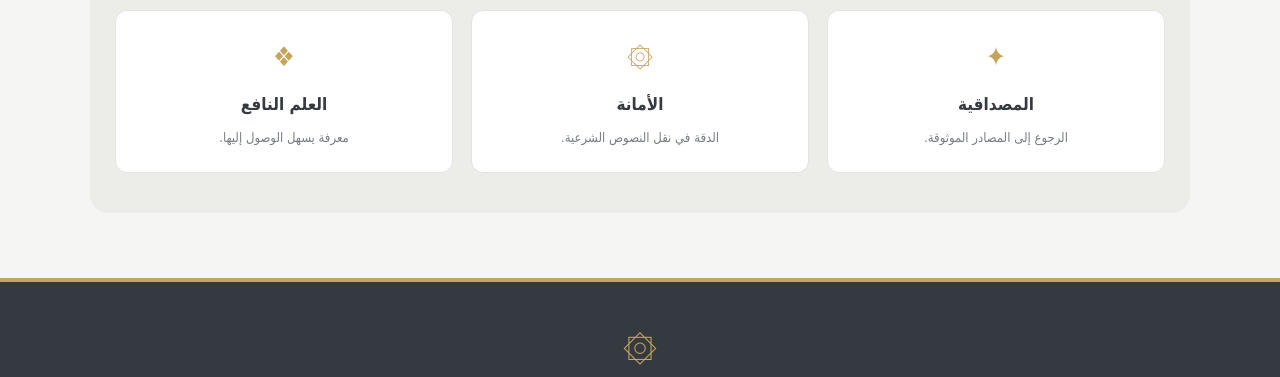
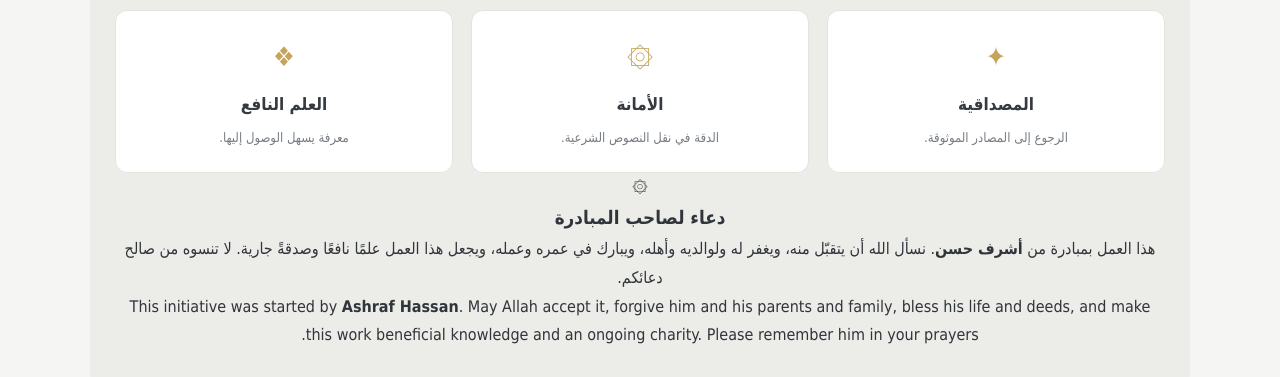
Before and after one commit to ashraflx71/islamiyat, a plain HTML site: page index.html in a window 1280 px wide. Shown: the part 4902-5279 px from the top of the page. Drawn offline with nearby package versions, Linux system fonts and the light colour scheme; no server answers.

Commit message:
Add bilingual prayer for the initiative founder

```diff
--- a/index.html
+++ b/index.html
@@ -316,6 +316,13 @@
       </div>
 
     </div>
+
+    <div class="initiative-prayer" aria-label="دعاء لصاحب المبادرة">
+      <span class="initiative-prayer-symbol" aria-hidden="true">۞</span>
+      <h3>دعاء لصاحب المبادرة</h3>
+      <p class="prayer-ar">هذا العمل بمبادرة من <strong>أشرف حسن</strong>. نسأل الله أن يتقبّل منه، ويغفر له ولوالديه وأهله، ويبارك في عمره وعمله، ويجعل هذا العمل علمًا نافعًا وصدقةً جارية. لا تنسوه من صالح دعائكم.</p>
+      <p class="prayer-en" lang="en">This initiative was started by <strong>Ashraf Hassan</strong>. May Allah accept it, forgive him and his parents and family, bless his life and deeds, and make this work beneficial knowledge and an ongoing charity. Please remember him in your prayers.</p>
+    </div>
   </section>
 
 </main>
```
